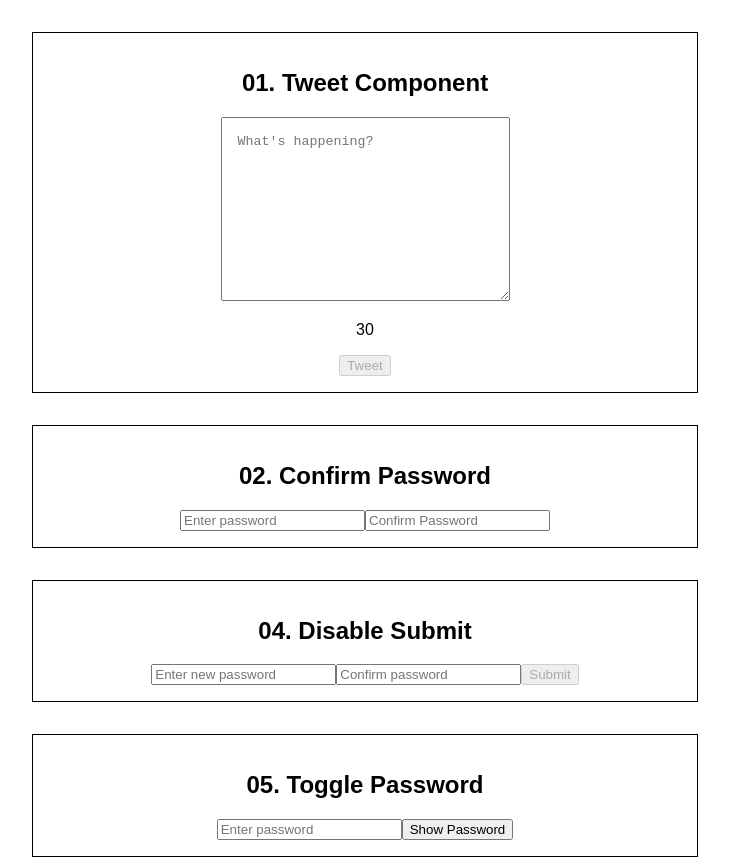
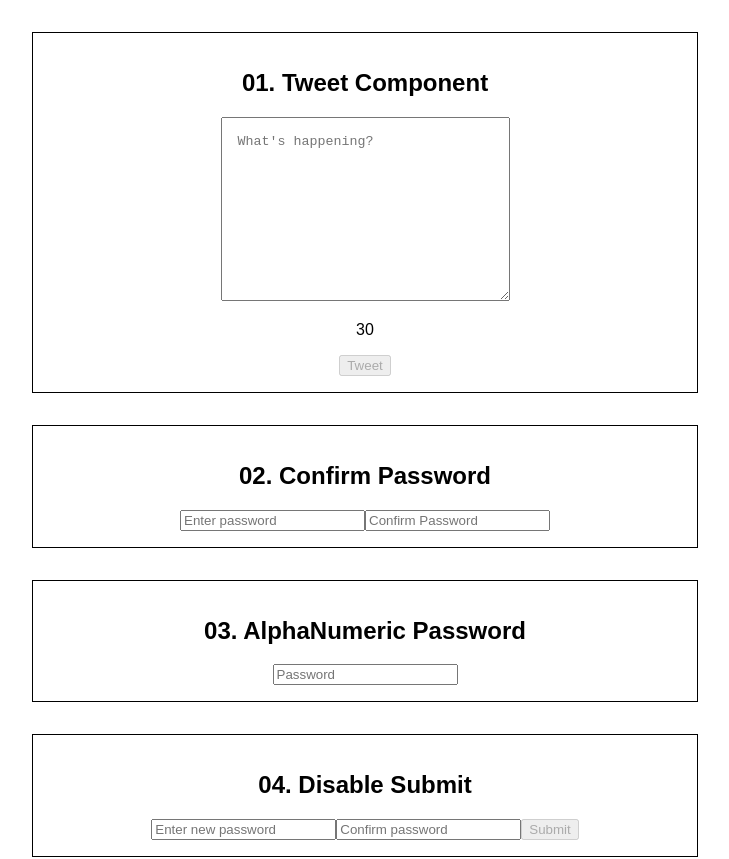
Before and after one commit to SK02K1/REACT-Playground, a React (Create React App) app: page / in a window 1280 px wide. Shown: the top 859 px of the page, without its empty margins (275-1004 px from the left). Built offline with nearby package versions, Linux system fonts and the light colour scheme.

Commit message:
add: ex03 solution added alphanumeric input component

```diff
--- a/src/App.jsx
+++ b/src/App.jsx
@@ -1,4 +1,5 @@
 import { AddToCart } from "./components/AddToCart";
+import { AlphaNumericPass } from "./components/AlphaNumericPass";
 import { ConfirmPass } from "./components/ConfirmPass";
 import { DarkMode } from "./components/DarkMode";
 import { DisableSubmit } from "./components/DisableSubmit";
@@ -16,6 +17,7 @@ export default function App() {
     <div className="App">
       <Tweet />
       <ConfirmPass />
+      <AlphaNumericPass />
       <DisableSubmit />
       <TogglePassword />
       <Figma />
--- /dev/null
+++ b/src/components/AlphaNumericPass.jsx
@@ -0,0 +1,37 @@
+import { useState } from "react";
+
+export const AlphaNumericPass = () => {
+  const [password, setPassword] = useState("");
+
+  const isAlphaNumeric = () => {
+    const alphaNumInfo = [...password].reduce((alphaNum, char) => {
+      if (
+        char.toLowerCase().charCodeAt(0) >= 97 &&
+        char.toLowerCase().charCodeAt(0) <= 122
+      ) {
+        return { ...alphaNum, hasAlphabet: true };
+      } else if (char.charCodeAt(0) >= 48 && char.charCodeAt(0) <= 57) {
+        return { ...alphaNum, hasNumber: true };
+      } else {
+        return alphaNum;
+      }
+    }, {});
+
+    return Object.keys(alphaNumInfo).length === 2;
+  };
+
+  return (
+    <div className="container">
+      <h2>03. AlphaNumeric Password</h2>
+      <input
+        onChange={(e) => setPassword(e.target.value)}
+        value={password}
+        type="text"
+        placeholder="Password"
+      />
+      {password && !isAlphaNumeric() && (
+        <p style={{ color: "red" }}>Must be AlphaNumeric</p>
+      )}
+    </div>
+  );
+};
```
